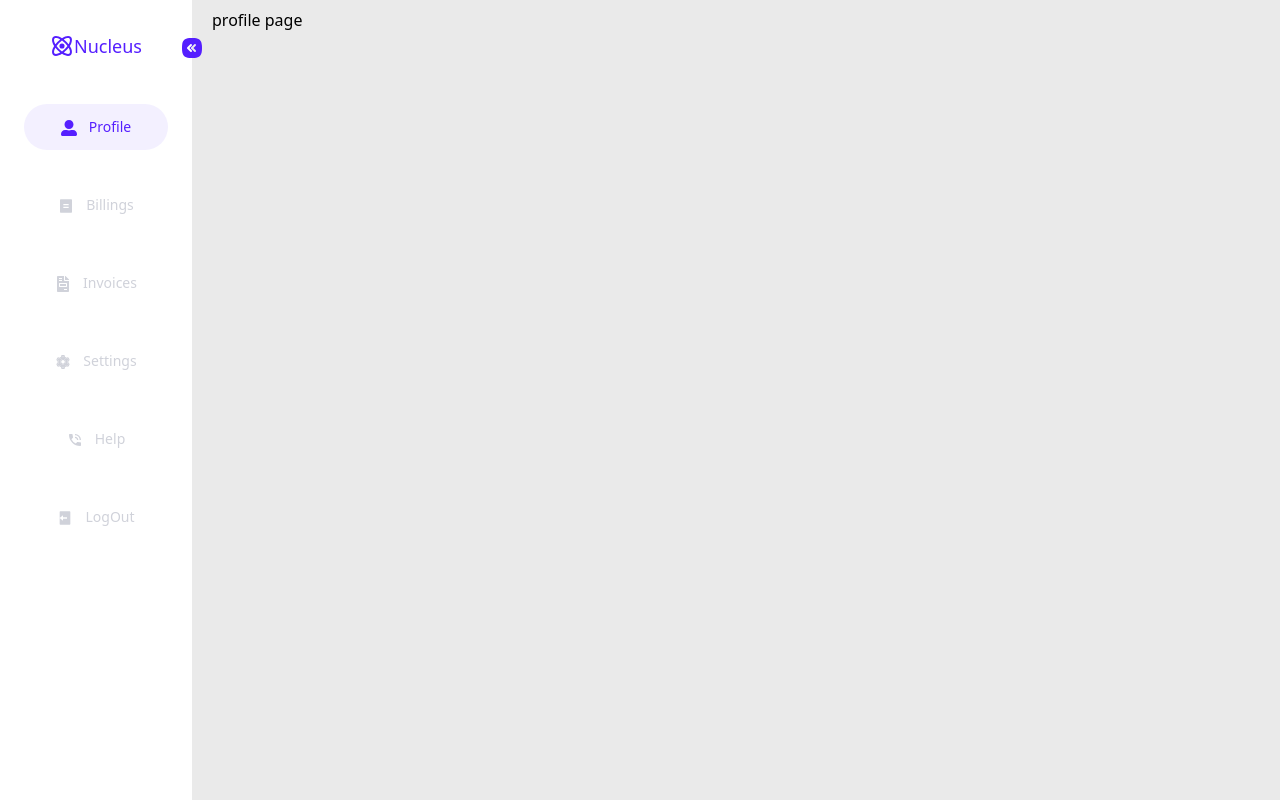
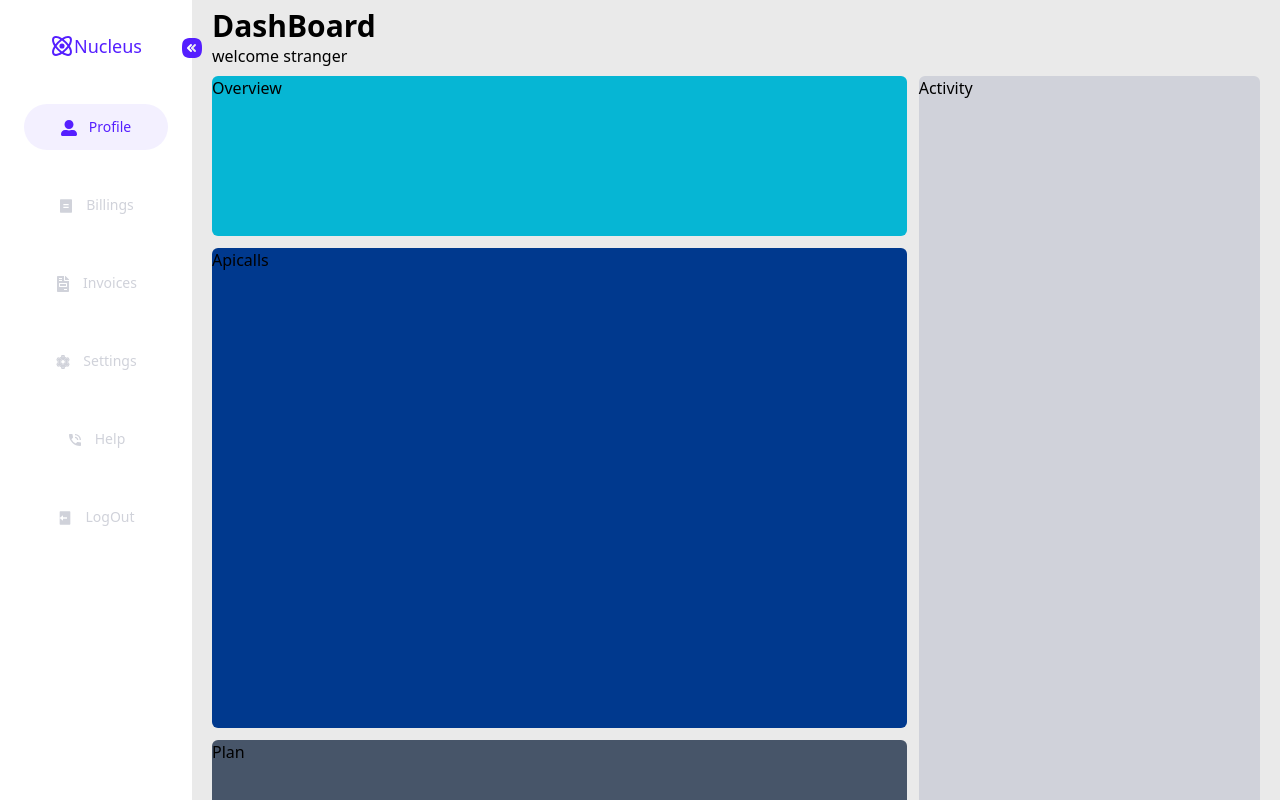
Before and after one commit to Chifez/nucleus, a Next.js app: page / in a window 1280 px wide. Built offline with nearby package versions, Linux system fonts and the light colour scheme.

Commit message:
feat:added the dashboard skeleton

```diff
--- a/components/layout.tsx
+++ b/components/layout.tsx
@@ -12,7 +12,9 @@
   return (
     <div className="flex h-screen w-screen overflow-hidden">
       <SideBar />
-      <div className="flex-1 bg-[#EAEAEA] px-5 py-2">{props.children}</div>
+      <div className="flex-1 bg-[#EAEAEA] px-5 py-2 overflow-y-scroll">
+        {props.children}
+      </div>
     </div>
   );
 };
--- /dev/null
+++ b/components/page/dashboard/Activity.tsx
@@ -0,0 +1,11 @@
+import React from "react";
+
+const Activity = () => {
+  return (
+    <div className="col-span-1 bg-[#D0D2DA] w-full h-full rounded-md ">
+      Activity
+    </div>
+  );
+};
+
+export default Activity;
--- /dev/null
+++ b/components/page/dashboard/Apicalls.tsx
@@ -0,0 +1,9 @@
+import React from "react";
+
+const Apicalls = () => {
+  return (
+    <div className="bg-[#00398E] rounded-md w-full  h-[60vh]">Apicalls</div>
+  );
+};
+
+export default Apicalls;
--- /dev/null
+++ b/components/page/dashboard/Overview.tsx
@@ -0,0 +1,9 @@
+import React from "react";
+
+const Overview = () => {
+  return (
+    <div className=" bg-cyan-500 rounded-md w-full h-[20vh]">Overview</div>
+  );
+};
+
+export default Overview;
--- /dev/null
+++ b/components/page/dashboard/Plan.tsx
@@ -0,0 +1,7 @@
+import React from "react";
+
+const Plan = () => {
+  return <div className=" bg-slate-600 rounded-md w-full h-[50vh]">Plan</div>;
+};
+
+export default Plan;
--- /dev/null
+++ b/components/page/dashboard/index.tsx
@@ -0,0 +1,37 @@
+import Head from "next/head";
+import { ReactNode, SetStateAction, useState } from "react";
+import Link from "next/link";
+import Layout from "@/components/layout";
+import Activity from "./Activity";
+import Overview from "./Overview";
+import Plan from "./Plan";
+import Apicalls from "./Apicalls";
+
+export default function Home() {
+  return (
+    <>
+      <Head>
+        <title>Modern dashboard</title>
+        <meta name="description" content="Generated by create next app" />
+        <meta name="viewport" content="width=device-width, initial-scale=1" />
+        <link rel="icon" href="/favicon.ico" />
+      </Head>
+      <Layout>
+        <div className="flex flex-col w-full h-full">
+          <header>
+            <h1 className="text-3xl font-semibold">DashBoard</h1>
+            <p>welcome stranger </p>
+          </header>
+          <div className="flex-1 grid grid-cols-3 gap-3 py-2 w-full h-full">
+            <div className="col-span-2 grid grid-flow-row gap-3 rounded-md w-full h-full">
+              <Overview />
+              <Apicalls />
+              <Plan />
+            </div>
+            <Activity />
+          </div>
+        </div>
+      </Layout>
+    </>
+  );
+}
--- a/components/sideBar.tsx
+++ b/components/sideBar.tsx
@@ -7,7 +7,7 @@
 import { RiLogoutBoxFill } from "react-icons/ri";
 import { BiAtom, BiChevronsLeft, BiChevronsRight } from "react-icons/bi";
 import { useRouter } from "next/router";
-import { sideBarContext } from "./context/sidebarContext";
+import { sideBarContext } from "@/context/sidebarContext";
 import {
   TbSquareRoundedChevronsRightFilled,
   TbSquareRoundedChevronsLeftFilled,
--- a/pages/_app.tsx
+++ b/pages/_app.tsx
@@ -1,6 +1,7 @@
 import "@/styles/globals.css";
 import type { AppProps } from "next/app";
-import SidebarProvider from "@/components/context/sidebarContext";
+import SidebarProvider from "@/context/sidebarContext";
+// import "public/AvertaDemoPE-Regular.otf";
 
 export default function App({ Component, pageProps }: AppProps) {
   return (
--- a/pages/index.tsx
+++ b/pages/index.tsx
@@ -1,20 +1,8 @@
-import Head from "next/head";
-import { ReactNode, SetStateAction, useState } from "react";
-import Link from "next/link";
-import Layout from "@/components/layout";
+import React from "react";
+import Home from "@/components/page/dashboard";
 
-export default function Home() {
-  return (
-    <>
-      <Head>
-        <title>Modern dashboard</title>
-        <meta name="description" content="Generated by create next app" />
-        <meta name="viewport" content="width=device-width, initial-scale=1" />
-        <link rel="icon" href="/favicon.ico" />
-      </Head>
-      <Layout>
-        <div>profile page</div>
-      </Layout>
-    </>
-  );
-}
+const index = () => {
+  return <Home />;
+};
+
+export default index;
--- a/styles/globals.css
+++ b/styles/globals.css
@@ -1,3 +1,8 @@
 @tailwind base;
 @tailwind components;
 @tailwind utilities;
+
+/* @font-face {
+  font-family: "averta";
+  src: url("../public/AvertaDemoPE-Regular.otf");
+} */
--- a/tailwind.config.js
+++ b/tailwind.config.js
@@ -3,10 +3,14 @@
   content: [
     "./app/**/*.{js,ts,jsx,tsx,mdx}",
     "./pages/**/*.{js,ts,jsx,tsx,mdx}",
-    "./components/**/*.{js,ts,jsx,tsx,mdx}"
+    "./components/**/*.{js,ts,jsx,tsx,mdx}",
   ],
   theme: {
-    extend: {},
+    extend: {
+      fontFamily: {
+        averta: ["averta", "sans-serif"],
+      },
+    },
   },
   plugins: [],
-}
+};
```
Also changed, not shown: context/sidebarContext.tsx (renamed from components/context/sidebarContext.tsx), public/AvertaDemoPE-Regular.otf (added).
